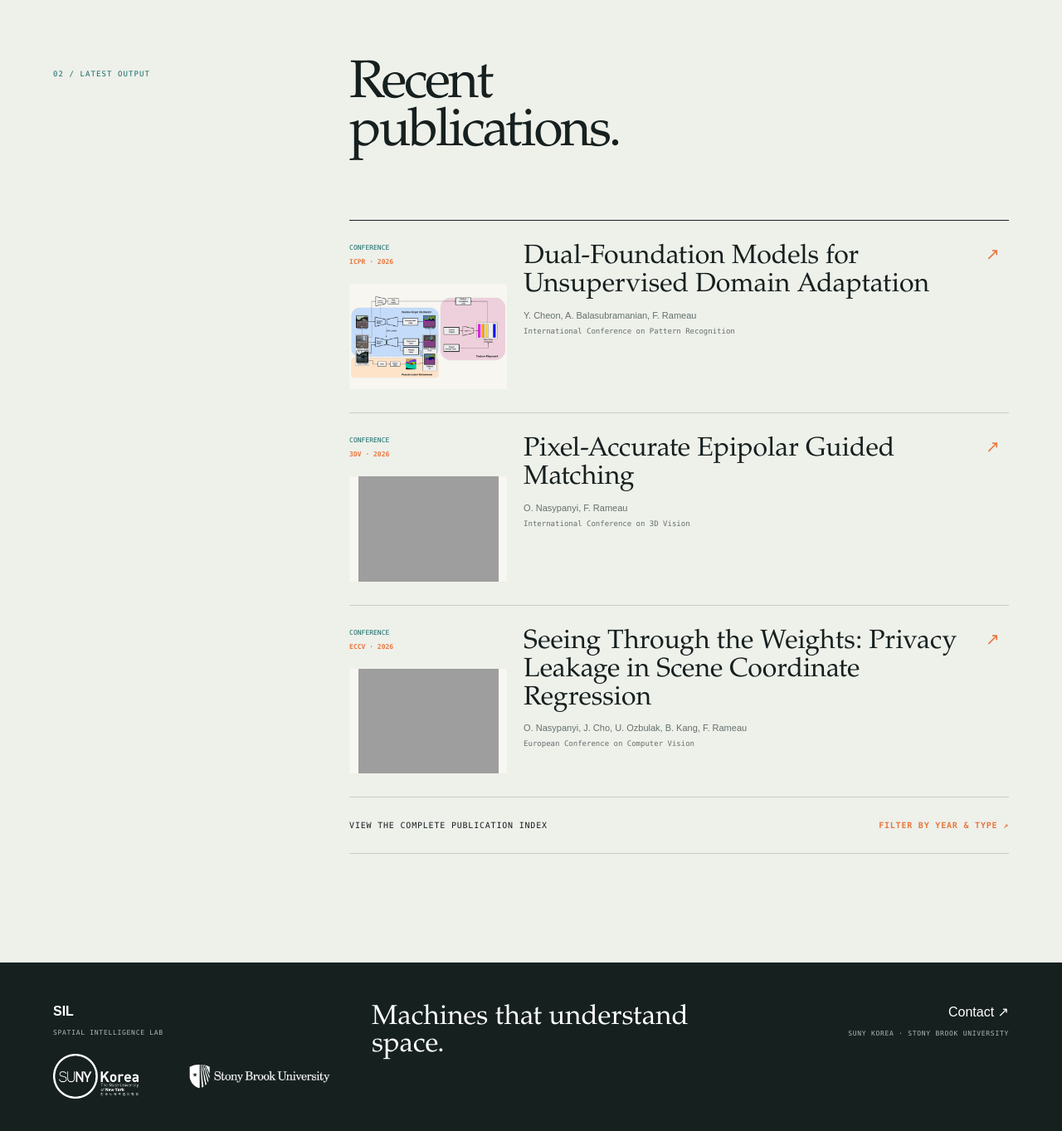
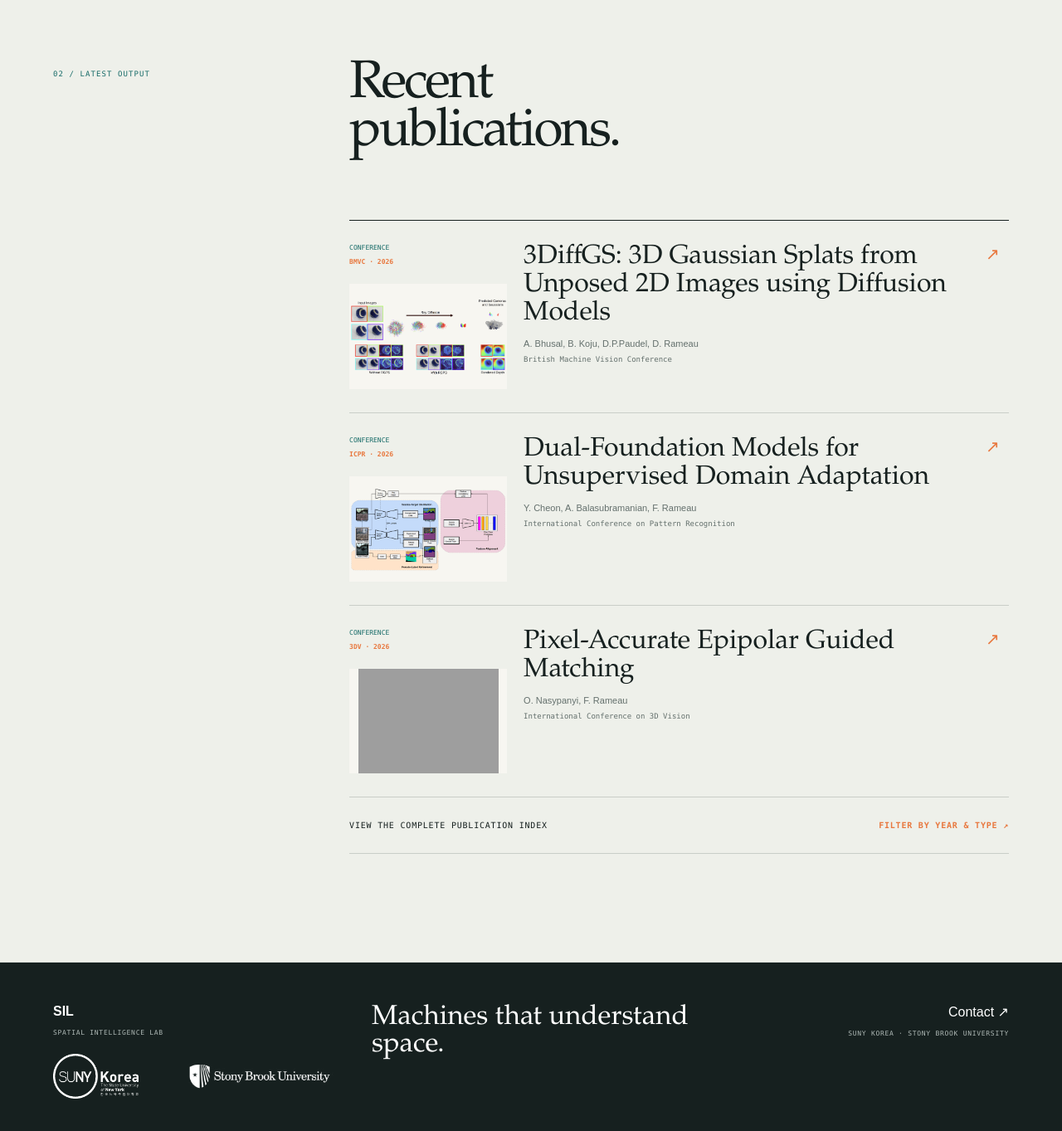
Before and after one commit to SILab-SUNYK/SILab-SUNYK.github.io, a Jekyll site: the page built from index.html, in a window 1280 px wide and 1400 px high, scrolled down 1844 px. Shown: the top 1363 px of the window at 83% size. Built offline with Jekyll 4.4.1, drawn with Linux system fonts in a browser that asks for light colours; grey boxes are pictures that could not be loaded.

Commit message:
Add 3DiffGS BMVC publication

```diff
--- a/_data/publications.yml
+++ b/_data/publications.yml
@@ -1,3 +1,13 @@
+- year: 2026
+  date: "2026-11-23"
+  type: Conference
+  venue: BMVC
+  title: '3DiffGS: 3D Gaussian Splats from Unposed 2D Images using Diffusion Models'
+  authors: A. Bhusal, B. Koju, D.P.Paudel, D. Rameau
+  link: https://bmvc2026.bmva.org/
+  venue_full: British Machine Vision Conference
+  image: "/assets/images/publications/3diffgs-3d-gaussian-splats-from-unposed-2d-images-using-diffusion-models.png"
+  image_alt: "Overview of the 3DiffGS method for reconstructing 3D Gaussian splats from unposed images"
 - year: 2026
   type: Conference
   venue: ICPR
```
Also changed, not shown: assets/images/publications/3diffgs-3d-gaussian-splats-from-unposed-2d-images-using-diffusion-models.png (added), 1 other file.
